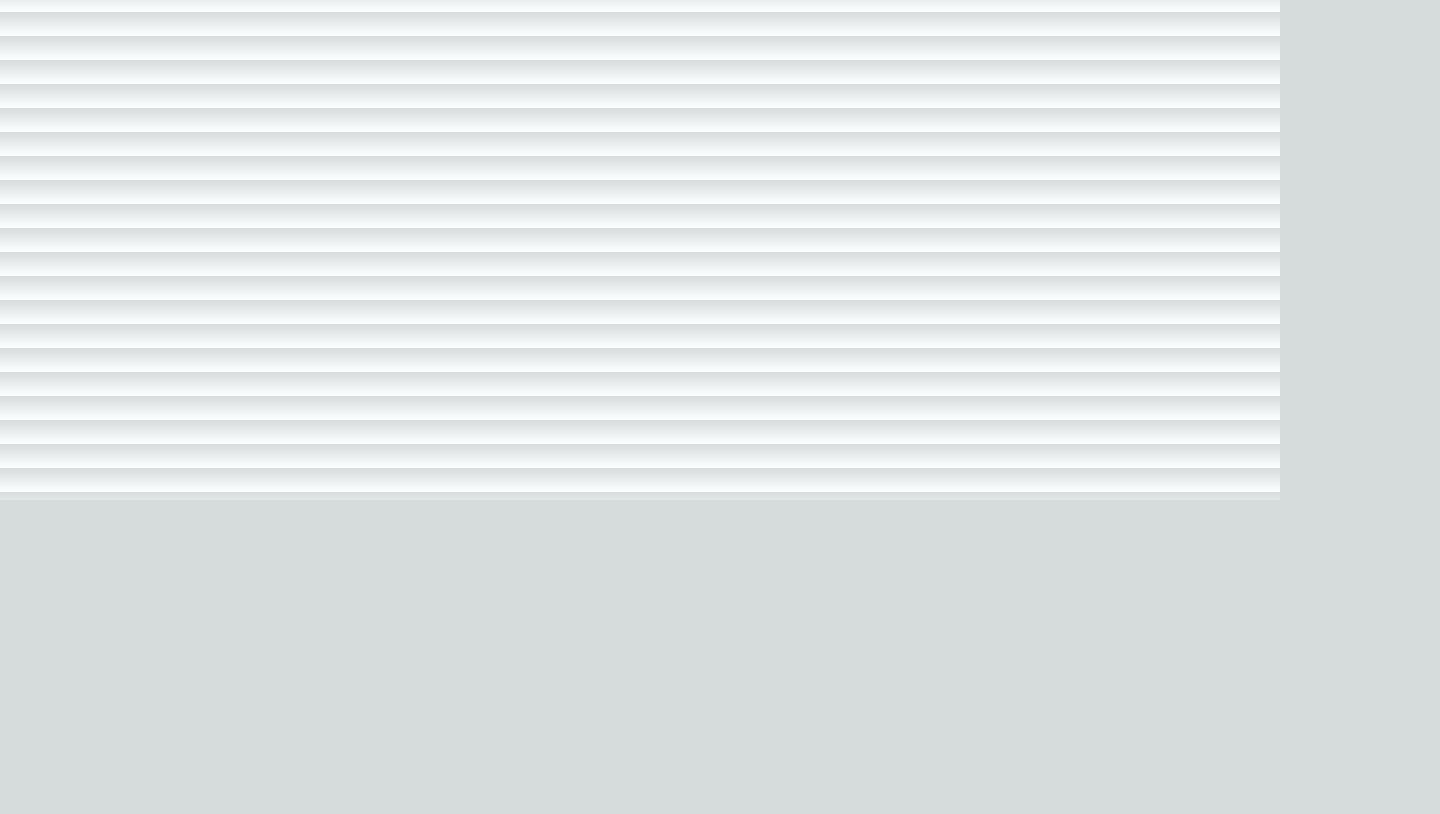
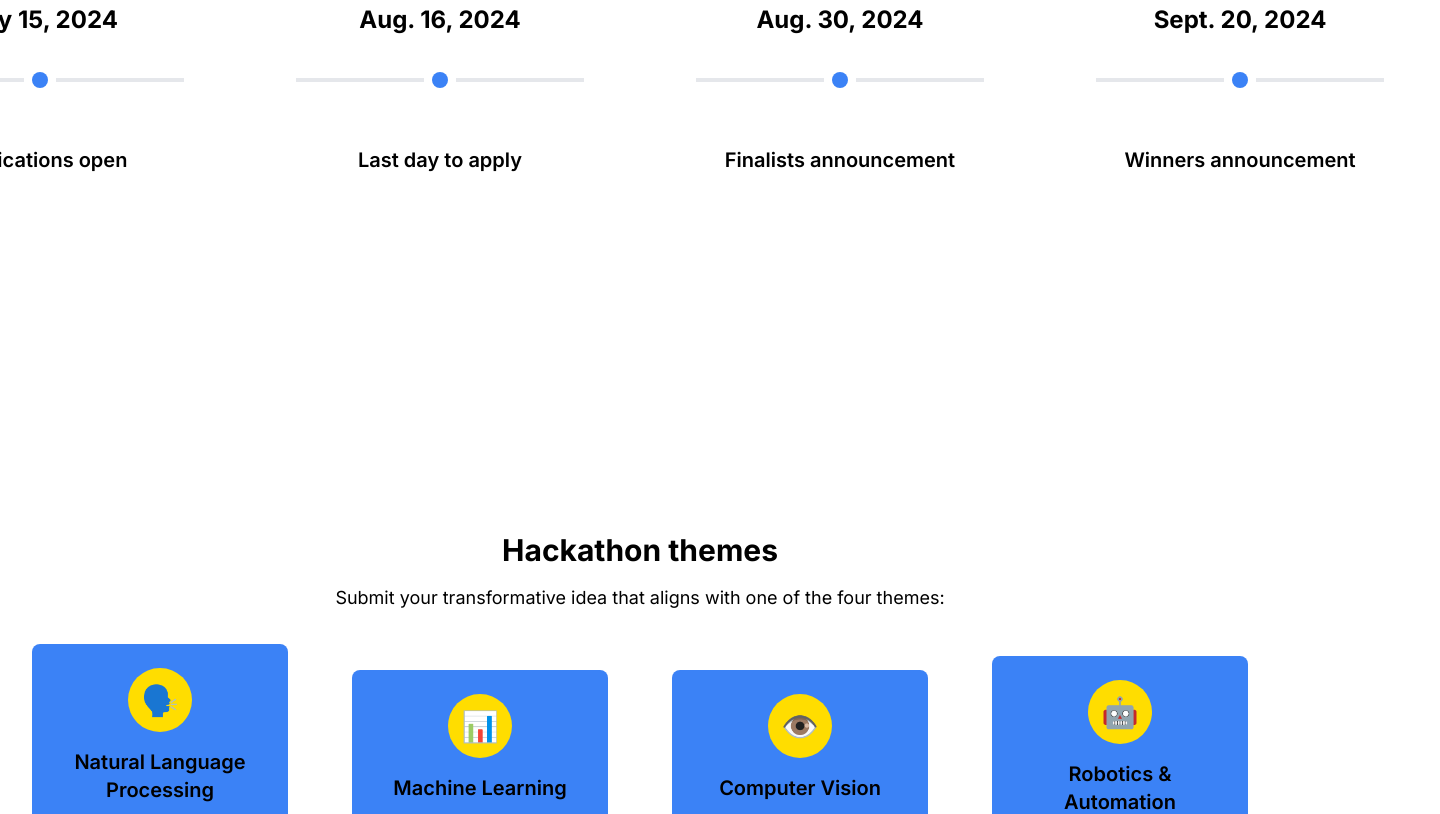
Before and after one commit to IHRD-Ai-Conclave/hackathon_website, a Next.js app in the folder website/: page / in a window 1280 px wide. Shown: the part 300-1114 px from the top of the page, 1440 px wide, since content can reach past the window. Before the commit the page ends 800 px from the top, so only its background shows below. Built offline with nearby package versions, Linux system fonts and the light colour scheme.

Commit message:
timeline & theme

```diff
--- a/website/src/app/globals.css
+++ b/website/src/app/globals.css
@@ -17,13 +17,8 @@
 }
 
 body {
-  color: rgb(var(--foreground-rgb));
-  background: linear-gradient(
-      to bottom,
-      transparent,
-      rgb(var(--background-end-rgb))
-    )
-    rgb(var(--background-start-rgb));
+  color: black;
+ background-color: white;
 }
 
 @layer utilities {
--- a/website/src/app/page.js
+++ b/website/src/app/page.js
@@ -1,9 +1,13 @@
 import Image from "next/image";
+import Timeline from "./timeline/Timeline";
+import Theme from "./themes/Theme";
+
 
 export default function Home() {
   return (
     <div>
-      hello
+       <Timeline />
+       <Theme />
     </div>
 
   );
--- /dev/null
+++ b/website/src/app/themes/Theme.jsx
@@ -0,0 +1,49 @@
+import React from 'react';
+
+const themeData = [
+    {
+      title: 'Natural Language Processing',
+      description: 'Explore advancements in NLP >',
+      icon: '🗣️', // Replace with the actual icon or image URL
+      color: '#FFDD00' // Optional: Color for the icon background
+    },
+    {
+      title: 'Machine Learning',
+      description: 'Dive into ML techniques >',
+      icon: '📊', // Replace with the actual icon or image URL
+      color: '#FFDD00' // Optional: Color for the icon background
+    },
+    {
+      title: 'Computer Vision',
+      description: 'Discover CV innovations >',
+      icon: '👁️', // Replace with the actual icon or image URL
+      color: '#FFDD00' // Optional: Color for the icon background
+    },
+    {
+      title: 'Robotics & Automation',
+      description: 'Learn about robotics >',
+      icon: '🤖', // Replace with the actual icon or image URL
+      color: '#FFDD00' // Optional: Color for the icon background
+    }
+  ];
+function Theme() {
+  return (
+    <div className='w-screen h-fit py-8 flex flex-col justify-center items-center'>
+      <h2 className='text-3xl font-bold mb-4'>Hackathon themes</h2>
+      <p className='text-lg mb-8'>Submit your transformative idea that aligns with one of the four themes:</p>
+      <div className='w-screen h-fit flex flex-col gap-10 md:gap-0 md:flex-row  justify-around items-center'>
+        {themeData.map((theme, index) => (
+          <div key={index} className='bg-blue-500 rounded-lg p-6 flex flex-col items-center w-screen justify-between md:w-[20vw] h-full'>
+            <div className='w-16 h-16 rounded-full flex items-center justify-center mb-4' style={{ backgroundColor: theme.color }}>
+              <span className='text-3xl'>{theme.icon}</span> {/* Use an <img> tag if using image URLs */}
+            </div>
+            <h3 className='text-xl font-semibold mb-2 text-center '>{theme.title}</h3>
+            <p className='text-white'>{theme.description}</p>
+          </div>
+        ))}
+      </div>
+    </div>
+  );
+}
+
+export default Theme;
--- /dev/null
+++ b/website/src/app/timeline/Timeline.jsx
@@ -0,0 +1,48 @@
+import React from 'react';
+
+const timelineData = [
+  {
+    date: 'July 15, 2024',
+    description: 'Applications open',
+    color: 'blue'
+  },
+  {
+    date: 'Aug. 16, 2024',
+    description: 'Last day to apply',
+    color: 'yellow'
+  },
+  {
+    date: 'Aug. 30, 2024',
+    description: 'Finalists announcement',
+    color: 'blue'
+  },
+  {
+    date: 'Sept. 20, 2024',
+    description: 'Winners announcement',
+    color: 'yellow'
+  }
+];
+
+function Timeline() {
+  return (
+    <div className='w-screen h-screen flex  justify-center items-center'>
+      {timelineData.map((item, index) => (
+        <div key={index} className='w-fit h-fit text-blue flex  flex-col justify-center items-center'>
+          <div className='w-fit md:w-[30vh] h-[5vh] flex items-center justify-center'>
+            <h1 className='font-bold text-2xl'>{item.date}</h1>
+          </div>
+          <div className=' w-[50vh] h-[10vh] flex items-center justify-center gap-2 '>
+            <hr className="border-2 w-[10vw]" />
+            <div className="w-4 h-4 rounded-full bg-blue-500"></div>
+            <hr className="border-2 w-[10vw]" />
+          </div>
+          <div className='w-[50vh] h-[10vh] flex items-center justify-center'>
+            <p className='font-semibold text-xl'>{item.description}</p>
+          </div>
+        </div>
+      ))}
+    </div>
+  );
+}
+
+export default Timeline;
```
Also changed, not shown: website/package.json (+6 -5 lines), website/tsconfig.json (added, +34 -0 lines), 2 other files (tests, documents, lock files or other folders).
